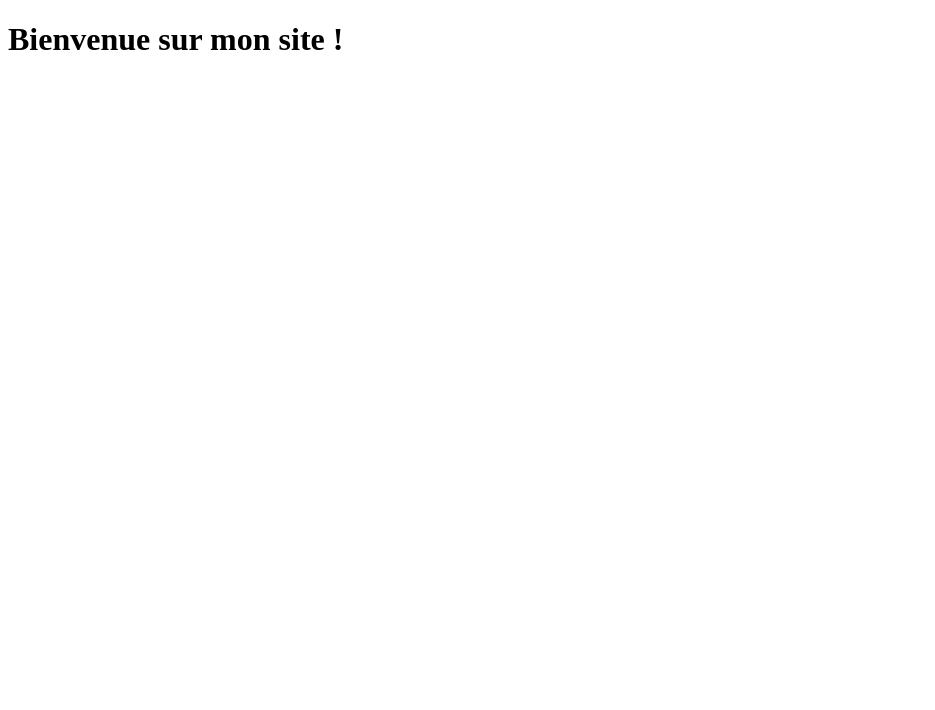
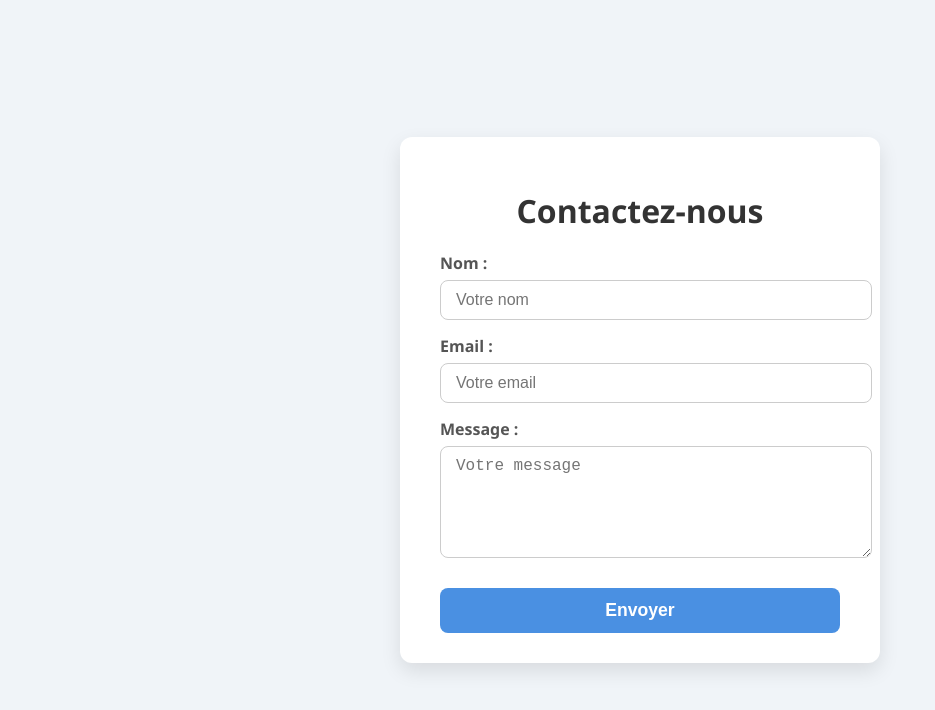
Before and after one commit to obedabble/Mon-site, a plain HTML site: page index.html in a window 1280 px wide. Shown: the whole page, without its empty margins (0-935 px from the left). Drawn offline with Linux system fonts and the light colour scheme.

Commit message:
Ajout formulaire attractif

```diff
--- a/index.html
+++ b/index.html
@@ -1,9 +1,82 @@
 <!DOCTYPE html>
-<html>
+<html lang="fr">
 <head>
-  <title>Mon site simple</title>
+  <meta charset="UTF-8" />
+  <meta name="viewport" content="width=device-width, initial-scale=1" />
+  <title>Contactez-nous</title>
+  <style>
+    body {
+      font-family: 'Segoe UI', Tahoma, Geneva, Verdana, sans-serif;
+      background: #f0f4f8;
+      display: flex;
+      justify-content: center;
+      align-items: center;
+      height: 100vh;
+      margin: 0;
+    }
+    form {
+      background: white;
+      padding: 30px 40px;
+      border-radius: 12px;
+      box-shadow: 0 8px 20px rgba(0,0,0,0.1);
+      max-width: 400px;
+      width: 100%;
+    }
+    h1 {
+      margin-bottom: 20px;
+      color: #333;
+      text-align: center;
+    }
+    label {
+      display: block;
+      margin-top: 15px;
+      font-weight: 600;
+      color: #555;
+    }
+    input, textarea {
+      width: 100%;
+      padding: 10px 15px;
+      margin-top: 6px;
+      border: 1.8px solid #ccc;
+      border-radius: 8px;
+      font-size: 1rem;
+      transition: border-color 0.3s ease;
+    }
+    input:focus, textarea:focus {
+      border-color: #4a90e2;
+      outline: none;
+    }
+    button {
+      margin-top: 25px;
+      width: 100%;
+      padding: 12px;
+      background: #4a90e2;
+      border: none;
+      border-radius: 8px;
+      color: white;
+      font-size: 1.1rem;
+      font-weight: bold;
+      cursor: pointer;
+      transition: background-color 0.3s ease;
+    }
+    button:hover {
+      background: #357abd;
+    }
+  </style>
 </head>
 <body>
-  <h1>Bienvenue sur mon site !</h1>
+  <form>
+    <h1>Contactez-nous</h1>
+    <label for="name">Nom :</label>
+    <input type="text" id="name" name="name" placeholder="Votre nom" required />
+
+    <label for="email">Email :</label>
+    <input type="email" id="email" name="email" placeholder="Votre email" required />
+
+    <label for="message">Message :</label>
+    <textarea id="message" name="message" rows="5" placeholder="Votre message" required></textarea>
+
+    <button type="submit">Envoyer</button>
+  </form>
 </body>
 </html>
```
